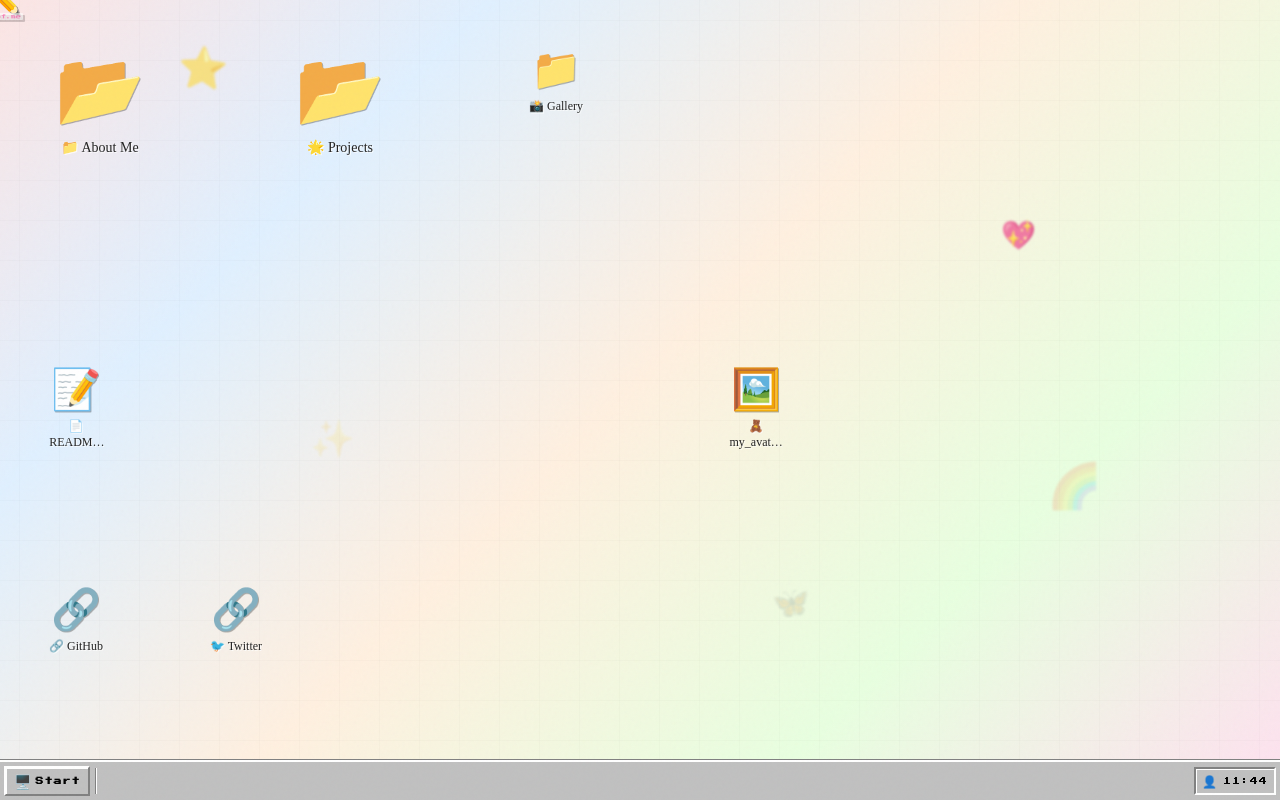
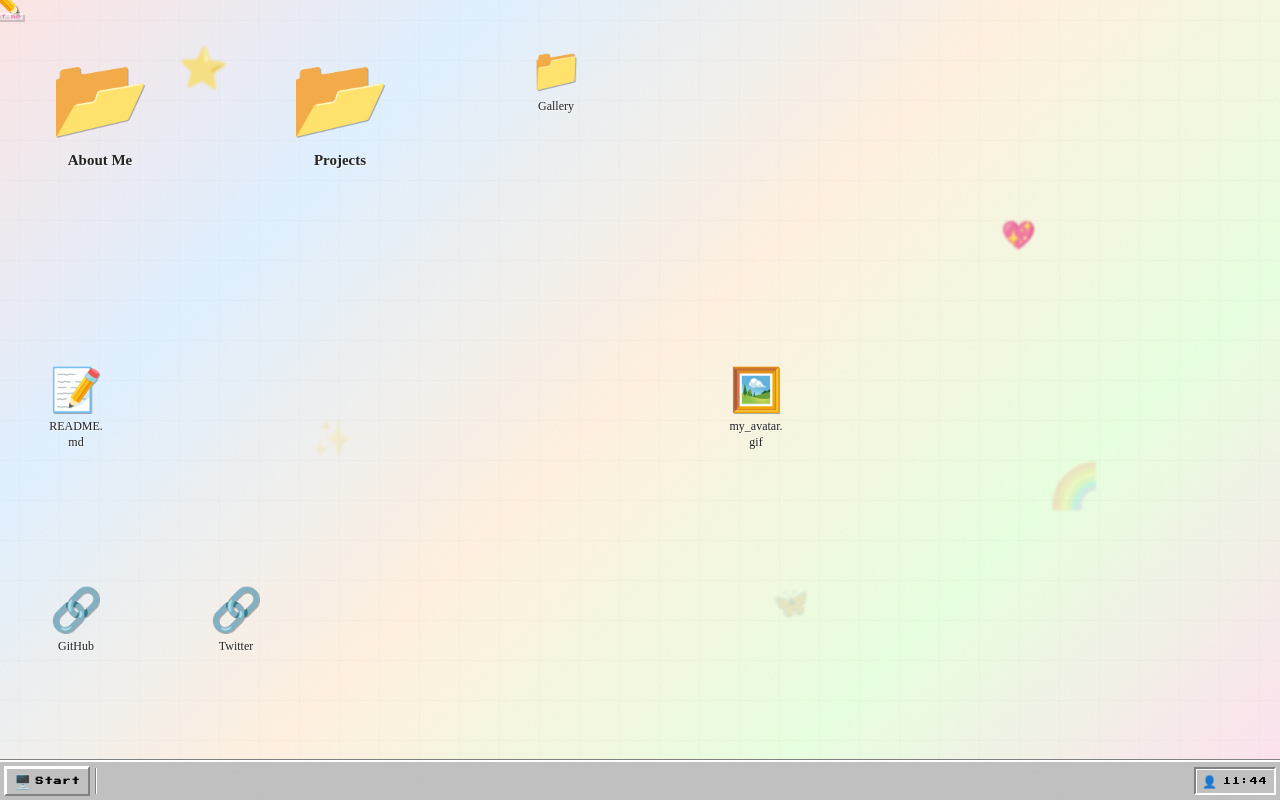
Before and after one commit to wu66chen/deskof.me, a React (Vite) app: page / in a window 1280 px wide. Both pictures are taken after typing "Sample123", "Sample123" into the empty fields and a click on the button "🔐 设为管理员". Built offline with nearby package versions, Linux system fonts and the light colour scheme; a web font is replaced by a local one.

Commit message:
🐛 Fix: remove duplicate emoji, enlarge large folder icons

```diff
--- a/src/components/desktop/DesktopIcon.css
+++ b/src/components/desktop/DesktopIcon.css
@@ -1,33 +1,21 @@
 /* DesktopIcon.css — Y2K 桌面图标 */
 .desktop-icon {
   position: absolute;
-  display: flex;
-  flex-direction: column;
-  align-items: center;
+  display: flex; flex-direction: column; align-items: center;
   width: var(--icon-size);
-  padding: 6px 4px 8px;
-  border-radius: 4px;
+  padding: 6px 4px 8px; border-radius: 4px;
   cursor: none;
   transition: transform 0.12s ease, background 0.12s ease;
   z-index: var(--z-icon);
 }
-.desktop-icon:hover {
-  background: rgba(255, 255, 255, 0.4);
-  transform: scale(1.08);
-}
-.desktop-icon.selected {
-  background: rgba(0, 0, 128, 0.15);
-  outline: 1px dotted var(--y2k-blue);
-  outline-offset: -2px;
-}
-.desktop-icon.editable:hover {
-  outline: 2px dashed var(--y2k-orange);
-  outline-offset: 2px;
-  border-radius: 6px;
-}
-/* 大图标：明显更大 */
+.desktop-icon:hover { background: rgba(255,255,255,0.4); transform: scale(1.08); }
+.desktop-icon.selected { background: rgba(0,0,128,0.15); outline: 1px dotted var(--y2k-blue); outline-offset: -2px; }
+.desktop-icon.editable:hover { outline: 2px dashed var(--y2k-orange); outline-offset: 2px; border-radius: 6px; }
+
+/* 大图标：明显大很多 */
 .desktop-icon.icon-large {
   width: var(--icon-size-large);
+  padding: 10px 6px 12px;
 }
 .desktop-icon-image {
   width: 48px; height: 48px;
@@ -36,29 +24,26 @@
   filter: drop-shadow(var(--shadow-icon));
 }
 .icon-large .desktop-icon-image {
-  width: 88px; height: 88px;
+  width: 96px; height: 96px;
 }
 .desktop-icon-emoji {
-  font-size: 40px; line-height: 1;
+  font-size: 42px; line-height: 1;
 }
 .icon-large .desktop-icon-emoji {
-  font-size: 72px;
+  font-size: 80px;
 }
 .desktop-icon-img {
-  width: 100%; height: 100%;
-  object-fit: contain;
+  width: 100%; height: 100%; object-fit: contain;
   image-rendering: pixelated;
 }
-.desktop-icon-label {
-  text-align: center; max-width: 100%; word-break: break-word;
-}
+.desktop-icon-label { text-align: center; max-width: 100%; word-break: break-word; }
 .icon-name {
   font-family: var(--hand-font); font-size: 12px; color: #222;
   text-shadow: 1px 1px 0 rgba(255,255,255,0.8); line-height: 1.3;
   padding: 1px 4px; border-radius: 2px;
   display: -webkit-box; -webkit-line-clamp: 2; -webkit-box-orient: vertical; overflow: hidden;
 }
-.icon-large .icon-name { font-size: 14px; }
+.icon-large .icon-name { font-size: 15px; font-weight: bold; }
 .name-selected { background: var(--y2k-blue); color: white; text-shadow: none; }
 .rename-input {
   font-family: var(--hand-font); font-size: 12px; text-align: center;
--- a/src/components/desktop/DesktopIcon.jsx
+++ b/src/components/desktop/DesktopIcon.jsx
@@ -2,60 +2,39 @@
 import { iconEmoji } from '../../config/defaultIcons';
 import './DesktopIcon.css';
 
-/**
- * 桌面图标组件
- * 支持：拖拽（管理员/编辑模式）、选中、双击打开、重命名
- */
+// 去除名字中的 emoji 前缀（因为图标已经显示了类型 emoji）
+function stripEmoji(name) {
+  return name.replace(/^[\u{1F000}-\u{1FFFF}\u{2600}-\u{27BF}\u{2300}-\u{23FF}\u{2B50}\u{2B55}\u{200D}\u{FE0F}\u{20E3}\u{3299}\u{3297}\u{303D}\u{3030}\u{24C2}\u{203C}\u{2049}\u{25AA}-\u{25FE}\u{2615}\u{2614}\u{26A0}-\u{26FF}\u{2702}-\u{27B0}\u{2934}\u{2935}\u{00A9}\u{00AE}\u{2122}\u{2139}\u{2328}\u{23CF}\u{24C2}\u{25B6}\u{23E9}-\u{23F3}\u{23F8}-\u{23FA}\u{200D}\u{FE0F}]+\s*/u, '');
+}
+
 export default function DesktopIcon({
-  item,
-  isSelected,
-  isEditMode,
-  renamingId,
-  renameValue,
-  onRenameValueChange,
-  onRenameConfirm,
-  onRenameCancel,
-  inputRef,
-  onSelect,
-  onDoubleClick,
-  onContextMenu,
-  onDragStart,
+  item, isSelected, isEditMode, renamingId, renameValue,
+  onRenameValueChange, onRenameConfirm, onRenameCancel, inputRef,
+  onSelect, onDoubleClick, onContextMenu, onDragStart,
 }) {
   const iconRef = useRef(null);
   const isRenaming = renamingId === item.id;
+  const displayName = stripEmoji(item.name);
 
   const getIconContent = () => {
-    // 自定义图标 URL
-    if (item.icon) {
-      return <img src={item.icon} alt="" className="desktop-icon-img" draggable={false} />;
-    }
-    // CSS 图标
+    if (item.icon) return <img src={item.icon} alt="" className="desktop-icon-img" draggable={false} />;
     const emoji = iconEmoji[item.type] || iconEmoji.unknown;
     return <span className="desktop-icon-emoji">{emoji}</span>;
   };
 
   const handleDoubleClick = useCallback((e) => {
     e.stopPropagation();
-    if (isEditMode && !isRenaming) {
-      onDoubleClick(item);
-    } else if (!isEditMode) {
-      onDoubleClick(item);
-    }
-  }, [item, isEditMode, isRenaming, onDoubleClick]);
+    onDoubleClick(item);
+  }, [item, onDoubleClick]);
 
   const handleMouseDown = useCallback((e) => {
     if (e.button !== 0) return;
     e.stopPropagation();
     onSelect(item.id);
-    if (isEditMode) {
-      onDragStart(e, item);
-    }
+    if (isEditMode) onDragStart(e, item);
   }, [item, isEditMode, onSelect, onDragStart]);
 
-  const handleClick = useCallback((e) => {
-    e.stopPropagation();
-  }, []);
-
+  const handleClick = useCallback((e) => { e.stopPropagation(); }, []);
   const handleContextMenu = useCallback((e) => {
     e.stopPropagation();
     onContextMenu(e, item);
@@ -66,48 +45,25 @@
     if (e.key === 'Escape') onRenameCancel();
   }, [onRenameConfirm, onRenameCancel]);
 
-  const getSizeClass = () => {
-    if (item.size === 'large') return 'icon-large';
-    return '';
-  };
-
   return (
-    <div
-      ref={iconRef}
-      className={`desktop-icon ${getSizeClass()} ${isSelected ? 'selected' : ''} ${isEditMode ? 'editable' : ''}`}
-      style={{
-        left: item.position.x,
-        top: item.position.y,
-      }}
-      onMouseDown={handleMouseDown}
-      onClick={handleClick}
-      onDoubleClick={handleDoubleClick}
-      onContextMenu={handleContextMenu}
-      title={isEditMode ? `${item.name} (可拖拽)` : item.name}
-    >
-      <div className="desktop-icon-image">
-        {getIconContent()}
-      </div>
+    <div ref={iconRef}
+      className={`desktop-icon ${item.size === 'large' ? 'icon-large' : ''} ${isSelected ? 'selected' : ''} ${isEditMode ? 'editable' : ''}`}
+      style={{ left: item.position.x, top: item.position.y }}
+      onMouseDown={handleMouseDown} onClick={handleClick}
+      onDoubleClick={handleDoubleClick} onContextMenu={handleContextMenu}
+      title={isEditMode ? `${displayName} (可拖拽)` : displayName}>
+      <div className="desktop-icon-image">{getIconContent()}</div>
       <div className="desktop-icon-label">
         {isRenaming ? (
-          <input
-            ref={inputRef}
-            className="rename-input"
-            value={renameValue}
-            onChange={(e) => onRenameValueChange(e.target.value)}
-            onBlur={onRenameConfirm}
-            onKeyDown={handleKeyDown}
-            onClick={(e) => e.stopPropagation()}
-          />
+          <input ref={inputRef} className="rename-input" value={renameValue}
+            onChange={e => onRenameValueChange(e.target.value)}
+            onBlur={onRenameConfirm} onKeyDown={handleKeyDown}
+            onClick={e => e.stopPropagation()} />
         ) : (
-          <span className={`icon-name ${isSelected ? 'name-selected' : ''}`}>
-            {item.name}
-          </span>
+          <span className={`icon-name ${isSelected ? 'name-selected' : ''}`}>{displayName}</span>
         )}
       </div>
-      {isEditMode && (
-        <div className="edit-badge" title="编辑模式 — 可拖拽此图标">✧</div>
-      )}
+      {isEditMode && <div className="edit-badge" title="编辑模式 — 可拖拽">✧</div>}
     </div>
   );
 }
```
